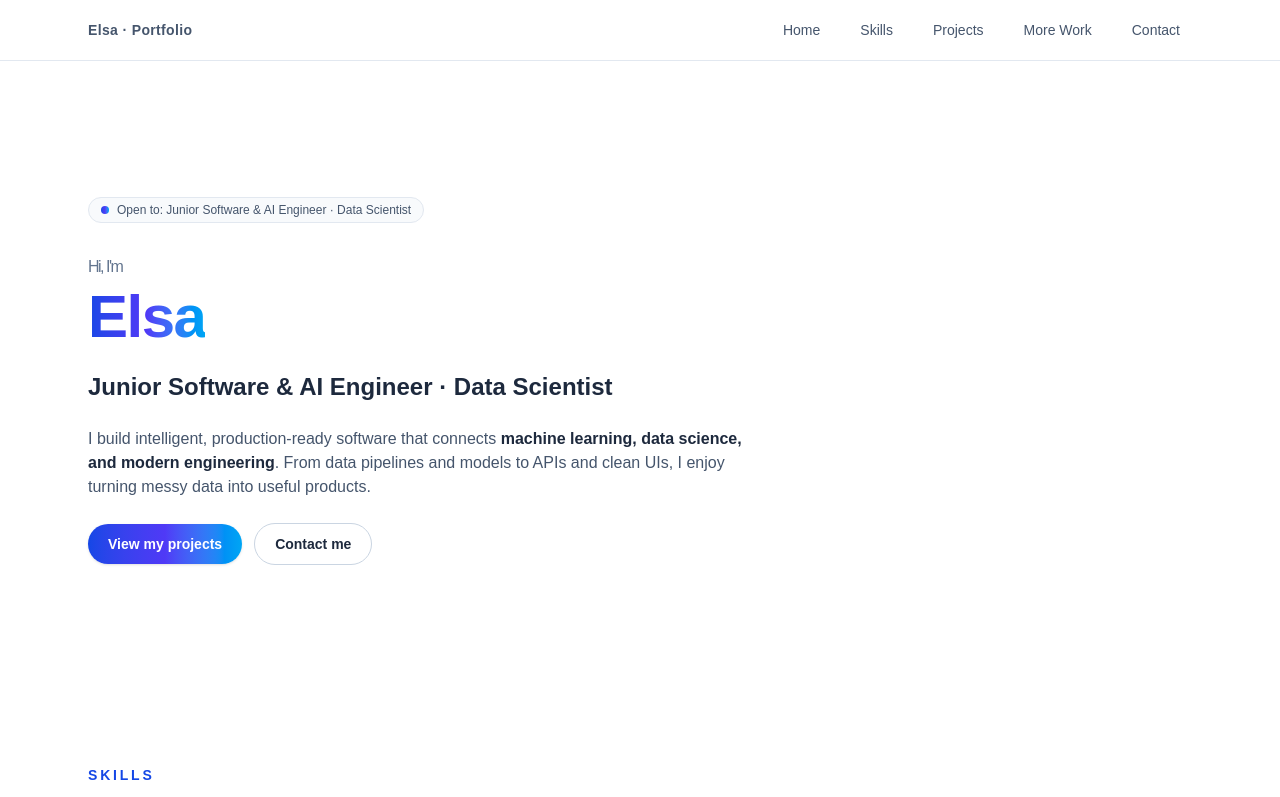
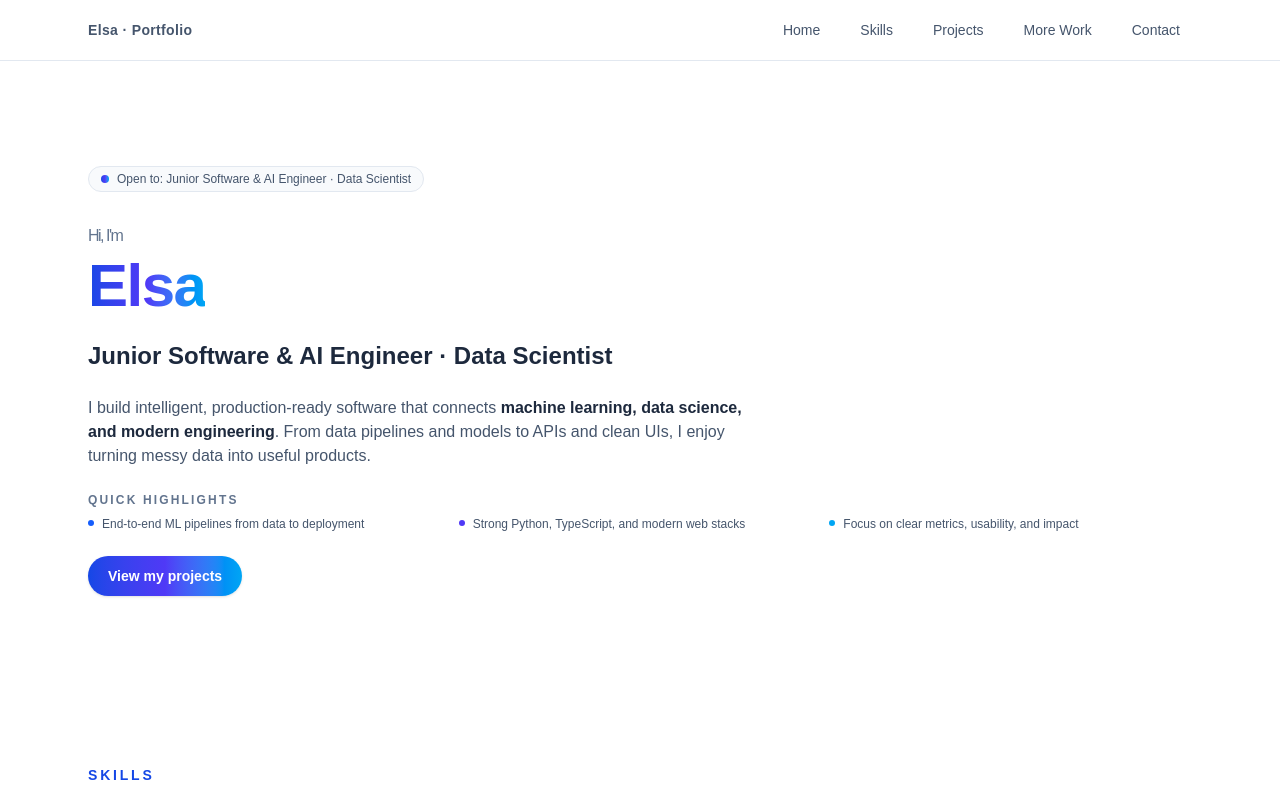
Before and after one commit to GoldenBoy13420/portfolio, a Next.js app: page / in a window 1280 px wide. Shown: the top 797 px of the page. Built offline with nearby package versions, Linux system fonts and the light colour scheme.

Commit message:
refine hero with quick highlights

```diff
--- a/src/app/page.tsx
+++ b/src/app/page.tsx
@@ -66,18 +66,33 @@ export default function HomePage() {
               turning messy data into useful products.
             </p>
 
+            {/* Quick highlights */}
+            <div className="space-y-2">
+              <p className="text-xs font-semibold uppercase tracking-[0.18em] text-slate-500">
+                Quick highlights
+              </p>
+              <ul className="grid gap-2 text-xs text-slate-600 sm:grid-cols-3">
+                <li className="flex items-start gap-2">
+                  <span className="mt-1 h-1.5 w-1.5 rounded-full bg-blue-600" />
+                  <span>End-to-end ML pipelines from data to deployment</span>
+                </li>
+                <li className="flex items-start gap-2">
+                  <span className="mt-1 h-1.5 w-1.5 rounded-full bg-indigo-600" />
+                  <span>Strong Python, TypeScript, and modern web stacks</span>
+                </li>
+                <li className="flex items-start gap-2">
+                  <span className="mt-1 h-1.5 w-1.5 rounded-full bg-sky-500" />
+                  <span>Focus on clear metrics, usability, and impact</span>
+                </li>
+              </ul>
+            </div>
+
             <div className="flex flex-wrap items-center gap-3">
               <a
                 href="#projects-1"
                 className="inline-flex items-center justify-center rounded-full bg-gradient-to-r from-blue-700 via-indigo-600 to-sky-500 px-5 py-2.5 text-sm font-semibold text-white shadow-sm transition hover:brightness-110"
               >
                 View my projects
-              </a>
-              <a
-                href="#contact"
-                className="inline-flex items-center justify-center rounded-full border border-slate-300 px-5 py-2.5 text-sm font-semibold text-slate-800 transition hover:bg-slate-50"
-              >
-                Contact me
               </a>
             </div>
           </div>
```
